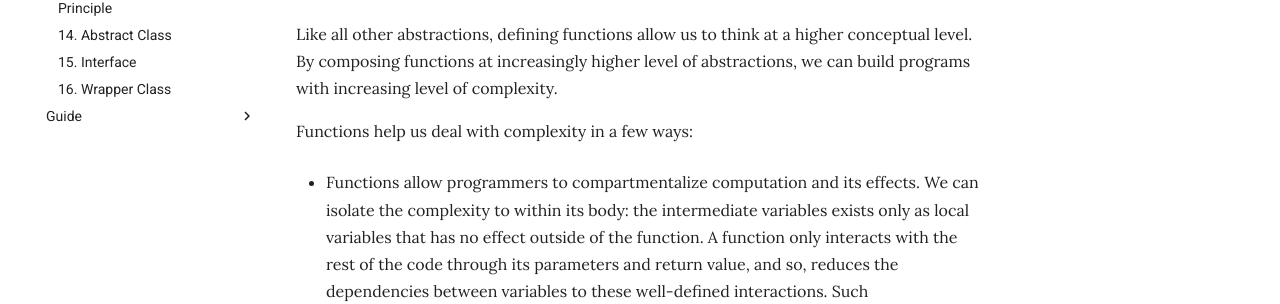
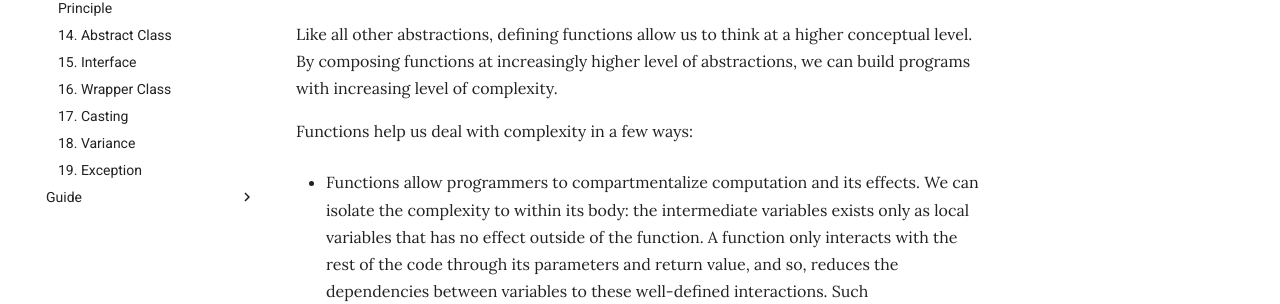
Before and after one commit to nus-cs2030s/2021-s2, an MkDocs documentation site: the page built from docs/03-function.md, in a window 1280 px wide. Shown: the part 570-874 px from the top of the page. Built offline with MkDocs 1.6.1 and Material for MkDocs 9.7.7, drawn with Linux system fonts in a browser that asks for light colours.

Commit message:
Update TOC

```diff
--- a/mkdocs.yml
+++ b/mkdocs.yml
@@ -18,6 +18,9 @@ nav:
     - 14. Abstract Class: '14-abstract.md'
     - 15. Interface: '15-interface.md'
     - 16. Wrapper Class: '16-wrapper.md'
+    - 17. Casting: '17-casting.md'
+    - 18. Variance: '18-variance.md'
+    - 19. Exception: '19-exception.md'
   - Guide:
     - Programming Environments: 'environments.md'
     - Using Unix CLI:
```
